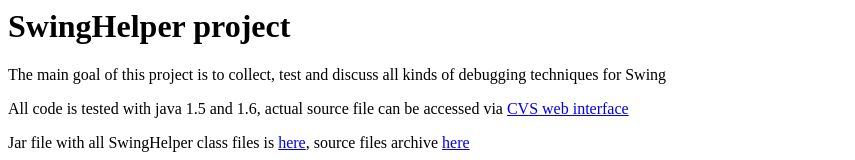
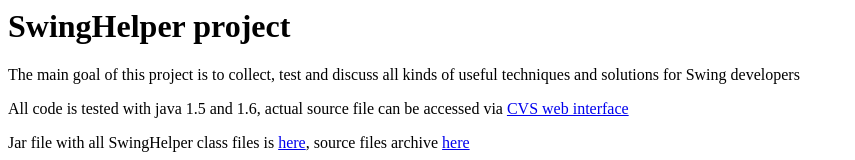
Before and after one commit to smithjlrhit/swinghelper, a plain HTML site: page www/index.html in a window 1280 px wide. Shown: the top 160 px of the page, without its empty margins (0-855 px from the left). Drawn offline with Linux system fonts and the light colour scheme.

Commit message:
*** empty log message ***

```diff
--- a/www/index.html
+++ b/www/index.html
@@ -6,7 +6,7 @@
 
 <body bgcolor="#FFFFFF" text="#000000">
 <h1>SwingHelper project</h1>
-<p>The main goal of this project is to collect, test and discuss all kinds of debugging techniques for Swing</p>
+<p>The main goal of this project is to collect, test and discuss all kinds of useful techniques and solutions for Swing developers</p>
 <p>All code is tested with java 1.5 and 1.6, actual source file can be accessed via <a href="https://swinghelper.dev.java.net/source/browse/swinghelper/src/java/org/jdesktop/swinghelper/">CVS web interface</a>
 <p>Jar file with all SwingHelper class files is <a href="https://swinghelper.dev.java.net/bin/SwingHelper.jar">here</a>, source files archive <a href="https://swinghelper.dev.java.net/bin/src.zip">here</a></p>
 
```
